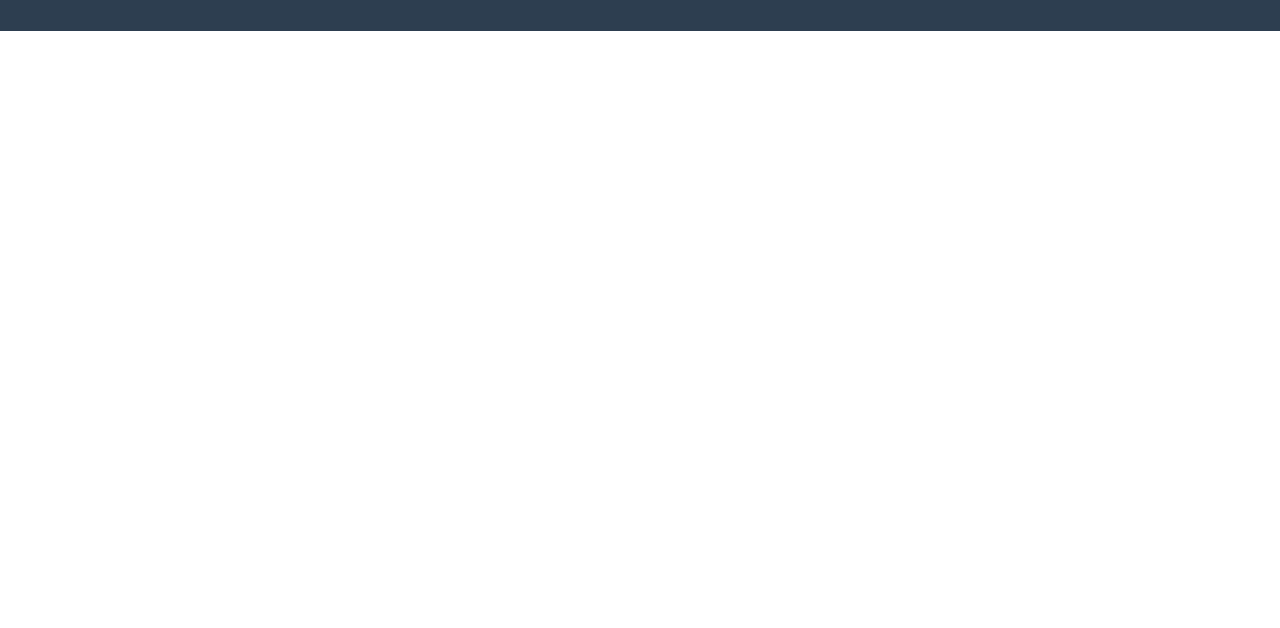
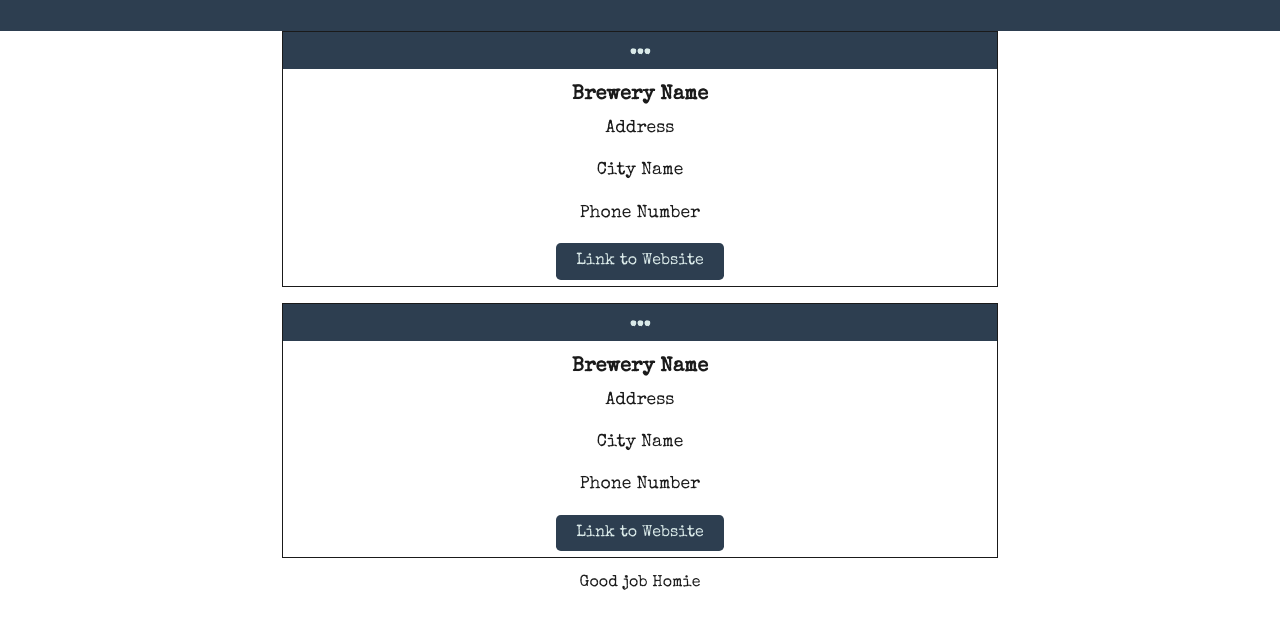
Before and after one commit to kmwine02/project01, a plain HTML site: page brewery-search.html in a window 1280 px wide. Shown: the part 74-702 px from the top of the page. Drawn offline with nearby package versions, Linux system fonts and the light colour scheme; no server answers.

Commit message:
set up brewery boxes

```diff
--- a/assets/js/display-search.js
+++ b/assets/js/display-search.js
@@ -1,4 +1,4 @@
-var requestUrl = 'https://api.openbrewerydb.org/breweries';
+var requestUrl = "https://api.openbrewerydb.org/breweries";
 
 fetch(requestUrl)
     .then(function (response) {
--- a/brewery-search.html
+++ b/brewery-search.html
@@ -1,29 +1,65 @@
 <!DOCTYPE html>
 <html lang="en">
     <head>
-    <meta charset="UTF-8">
-    <meta http-equiv="X-UA-Compatible" content="IE=edge">
-    <meta name="viewport" content="width=device-width, initial-scale=1.0">
+        <meta charset="UTF-8" />
+        <meta http-equiv="X-UA-Compatible" content="IE=edge" />
+        <meta name="viewport" content="width=device-width, initial-scale=1.0" />
         <title>SipNShow</title>
-    <link href="https://fonts.googleapis.com/css2?family=Special+Elite&display=swap" rel="stylesheet">
-    <link rel="stylesheet" href="./assets/css/reset.css"/>
-    <link rel="stylesheet" href="./assets/css/style.css"/>
+        <link
+            href="https://fonts.googleapis.com/css2?family=Special+Elite&display=swap"
+            rel="stylesheet"
+        />
+        <link rel="stylesheet" href="./assets/css/reset.css" />
+        <link rel="stylesheet" href="./assets/css/style.css" />
     </head>
     <header class="p-5 text-center text-white bg-primary">
         <h1>SipNShow</h1>
     </header>
-<!-- TODO: Insert brewery search parameters compared to mock-up
     <body>
-    <div class="flex-row align-center">
-        <form id="search-form" class="form w-100">
-            <input id="search-input" class="form-input w-100" type="text" placeholder="Who do you want to see?">
-            <button class="btn btn-info btn-block">Click Me</button>
-        </form>
+        <div class="container">
+            <div class="row">
+                <div class="column col-8 mx-auto">
+                    <div class="card text-center">
+                        <h5 class="card-header">...</h5>
+                        <div class="card-body">
+                            <h5 class="card-title" id="brewery">
+                                Brewery Name
+                            </h5>
+                            <p class="card-text" id="address">Address</p>
+                            <p class="card-text" id="location">City Name</p>
+                            <p class="card-text" id="phone">Phone Number</p>
+                            <!-- need to change href based on url-->
+                            <a href="#" class="btn btn-primary"
+                                >Link to Website</a
+                            >
+                        </div>
+                    </div>
+                </div>
+            </div>
+        </div>
+        <div class="container">
+            <div class="row">
+                <div class="column col-8 mx-auto">
+                    <div class="card text-center">
+                        <h5 class="card-header">...</h5>
+                        <div class="card-body">
+                            <h5 class="card-title" id="brewery">
+                                Brewery Name
+                            </h5>
+                            <p class="card-text" id="address">Address</p>
+                            <p class="card-text" id="location">City Name</p>
+                            <p class="card-text" id="phone">Phone Number</p>
+                            <!-- need to change href based on url-->
+                            <a href="#" class="btn btn-primary"
+                                >Link to Website</a
+                            >
+                        </div>
+                    </div>
+                </div>
+            </div>
         </div>
         <script src="./assets/js/script.js"></script>
         <script src="./assets/js/display-search.js"></script>
     </body>
-<footer class="card-footer text-center">
-    Good job Boi
-  </footer> -->
+    <footer class="card-footer text-center">Good job Homie</footer>
 </html>
```
Also changed, not shown: assets/css/style.css (+6 -6 lines). Lines whose indentation alone changed are shown as unchanged.
